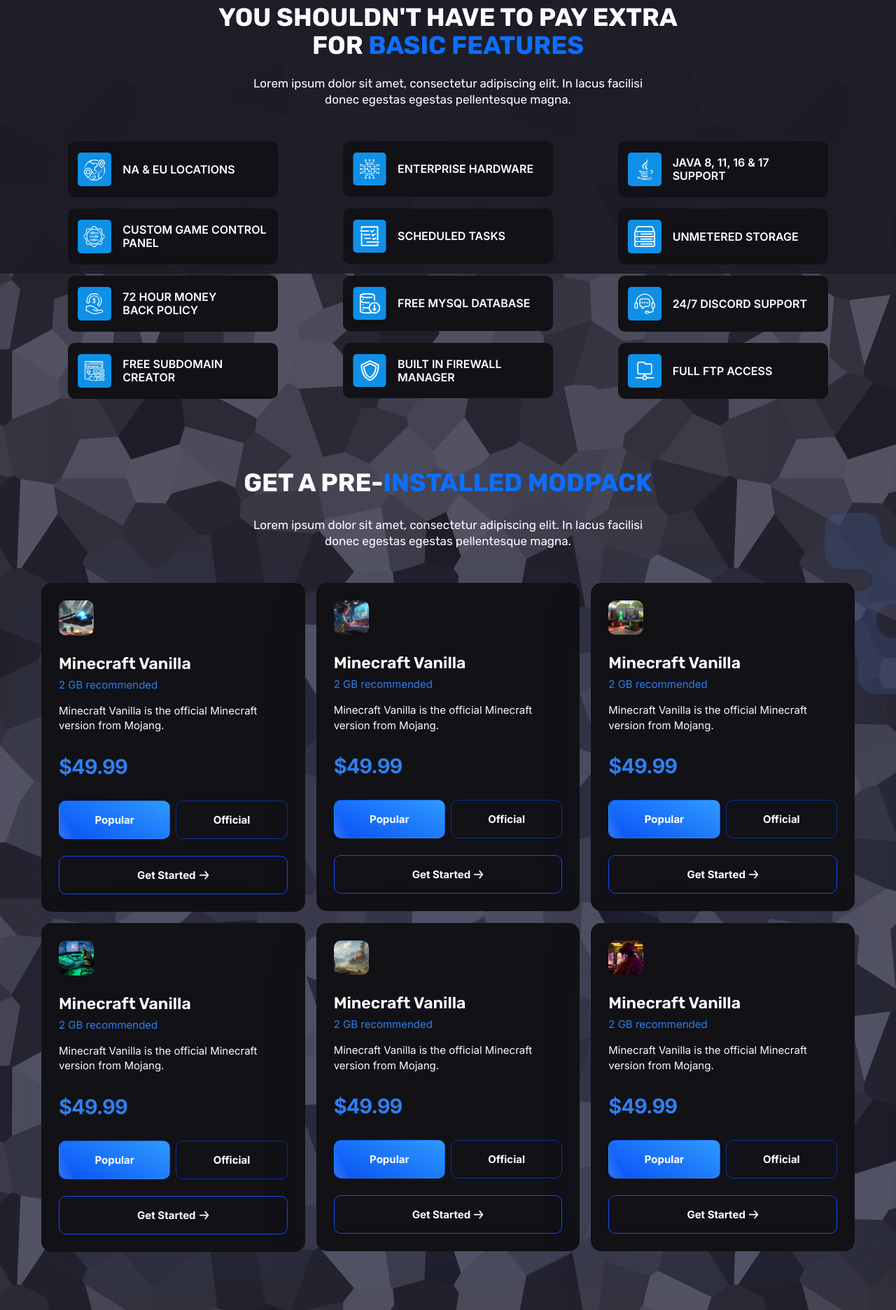
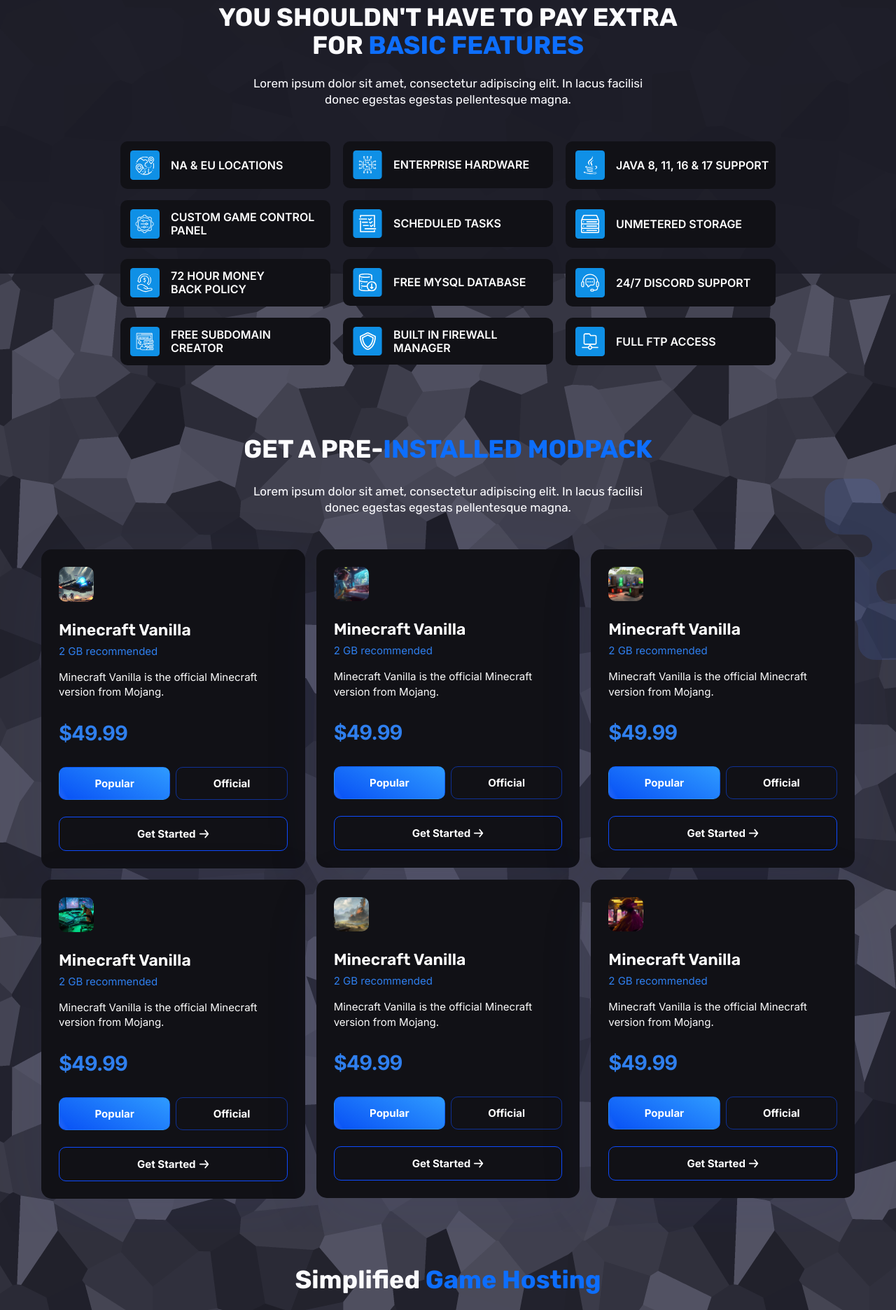
Before and after one commit to AnjaliChandaRC/gravel-host-new, a PHP site: page /product.html in a window 1280 px wide. Shown: the part 409-2281 px from the top of the page at 70% size. Run offline with PHP 8.4, Linux system fonts and the light colour scheme; some libraries are stand-ins or nearby versions.

Commit message:
buttonts

```diff
--- a/assets/css/style.css
+++ b/assets/css/style.css
@@ -465,6 +465,23 @@ button:focus::after {
 .pricing-plan-cards:hover .btn-get-started svg {
   margin-left: 8px;
 }
+.btn-get-started-product {
+  padding: 13px 32px;
+}
+.btn-get-started:hover {
+  background: linear-gradient(
+      27deg,
+      rgba(0, 63, 243, 0.8) 0%,
+      rgba(48, 156, 255, 0.8) 100%
+    ),
+    linear-gradient(0deg, #2898ff 0%, #2898ff 100%), #1d1d27;
+}
+.installed-modpack-cards .btn-get-started svg {
+  transition: 0.3s ease-in-out;
+}
+.btn-get-started:hover svg {
+  margin-left: 8px;
+}
 .cardsbgabsoluteimg {
   bottom: -4%;
   left: -9%;
@@ -731,6 +748,9 @@ button:focus::after {
 .basic-feature-cards:hover p {
   opacity: 0.7;
 }
+.basic-cards-row-custom-width {
+  max-width: 930px;
+}
 /* ------- */
 
 /* ===== PRE-INSTALLED MODPACK ====== */
@@ -763,7 +783,7 @@ button:focus::after {
     #2898ff;
   max-width: 161px;
   width: 100%;
-  padding: 16px 32px !important;
+  padding: 12px 32px !important;
   border: 1px solid transparent;
   box-shadow: none;
 }
@@ -775,29 +795,7 @@ button:focus::after {
   animation: btn-pulse 1s;
   box-shadow: 0 0 0 0.7em transparent;
 }
-.btn-get-started {
-  border-radius: 10px;
-  border: 1px solid #0e4bfe;
-  padding: 16px 32px;
-  gap: 4px;
-  width: 100%;
-  transition: 0.4s ease-in-out;
-  background: transparent;
-}
-.btn-get-started:hover {
-  background: linear-gradient(
-      27deg,
-      rgba(0, 63, 243, 0.8) 0%,
-      rgba(48, 156, 255, 0.8) 100%
-    ),
-    linear-gradient(0deg, #2898ff 0%, #2898ff 100%), #1d1d27;
-}
-.installed-modpack-cards .btn-get-started svg {
-  transition: 0.3s ease-in-out;
-}
-.btn-get-started:hover svg {
-  margin-left: 8px;
-}
+
 @keyframes btn-pulse {
   0% {
     box-shadow: 0 0 0 0 #3cb4e5;
@@ -1041,7 +1039,7 @@ button:focus::after {
     width: 100%;
   }
   .basic-feature-cards {
-    padding: 16px 8px 16px 14px;
+    padding: 13px 8px 13px 14px;
     max-width: 300px;
     margin: unset;
   }
@@ -1099,9 +1097,6 @@ button:focus::after {
   }
   .basic-feature-cards {
     margin: 0 auto;
-  }
-  .basic-feature-cards:hover {
-    transform: translateX(5%);
   }
 }
 @media (min-width: 1199.99px) {
--- a/assets/js/custom.js
+++ b/assets/js/custom.js
@@ -54,7 +54,6 @@ function switchTab(tabs) {
     document.getElementById("content-1").innerHTML = "$49.99";
     tab2.classList.add("btn-official");
     tab1.classList.remove("btn-official");
-  } else {
   }
   if (tabs === tab2) {
     document.getElementById("content-1").innerHTML = "$69.99";
@@ -66,8 +65,8 @@ function switchTab(tabs) {
     document.getElementById("content-2").innerHTML = "$49.99";
     tab4.classList.add("btn-official");
     tab3.classList.remove("btn-official");
-  } else {
   }
+
   if (tabs === tab4) {
     document.getElementById("content-2").innerHTML = "$69.99";
     tab3.classList.add("btn-official");
@@ -78,7 +77,6 @@ function switchTab(tabs) {
     document.getElementById("content-3").innerHTML = "$49.99";
     tab6.classList.add("btn-official");
     tab5.classList.remove("btn-official");
-  } else {
   }
   if (tabs === tab6) {
     document.getElementById("content-3").innerHTML = "$69.99";
@@ -90,7 +88,6 @@ function switchTab(tabs) {
     document.getElementById("content-4").innerHTML = "$49.99";
     tab8.classList.add("btn-official");
     tab7.classList.remove("btn-official");
-  } else {
   }
   if (tabs === tab8) {
     document.getElementById("content-4").innerHTML = "$69.99";
@@ -102,7 +99,6 @@ function switchTab(tabs) {
     document.getElementById("content-5").innerHTML = "$49.99";
     tab10.classList.add("btn-official");
     tab9.classList.remove("btn-official");
-  } else {
   }
   if (tabs === tab10) {
     document.getElementById("content-5").innerHTML = "$69.99";
@@ -114,7 +110,6 @@ function switchTab(tabs) {
     document.getElementById("content-6").innerHTML = "$49.99";
     tab12.classList.add("btn-official");
     tab11.classList.remove("btn-official");
-  } else {
   }
   if (tabs === tab12) {
     document.getElementById("content-6").innerHTML = "$69.99";
--- a/product.html
+++ b/product.html
@@ -595,12 +595,13 @@
           Lorem ipsum dolor sit amet, consectetur adipiscing elit. In lacus
           facilisi donec egestas egestas pellentesque magna.
         </p>
+        <div class="basic-cards-row-custom-width mx-auto">
           <div class="row mt-xl-5 pt-md-3 pt-xl-0 mt-4">
             <div class="col-lg-4 col-sm-6 px-2">
               <div
                 class="basic-feature-cards transition300 d-flex gap-3 align-items-center ms-auto"
               >
-              <img src="/assets/images/svg/na&eulocation.svg" alt="" />
+                <img width="42" src="/assets/images/svg/na&eulocation.svg" alt="na&eulocation" />
                 <p
                   style="line-height: 117%"
                   class="mb-0 text-white fw-semibold ff-inter fs_lg"
@@ -863,7 +869,7 @@
               <button
                 onclick="window.location.href='https://gravelhost.com/voice-servers';"
                 style="line-height: 140%"
-                class="btn-get-started text-white mt-lg-4 mt-3 fs_md fw-bold ff-inter d-flex align-items-center justify-content-center"
+                class="btn-get-started btn-get-started-product text-white mt-lg-4 mt-3 fs_md fw-bold ff-inter d-flex align-items-center justify-content-center"
               >
                 Get Started
                 <svg
@@ -937,7 +943,7 @@
               <button
                 onclick="window.location.href='https://gravelhost.com/voice-servers';"
                 style="line-height: 140%"
-                class="btn-get-started text-white mt-lg-4 mt-3 fs_md fw-bold ff-inter d-flex align-items-center justify-content-center"
+                class="btn-get-started btn-get-started-product text-white mt-lg-4 mt-3 fs_md fw-bold ff-inter d-flex align-items-center justify-content-center"
               >
                 Get Started
                 <svg
@@ -1011,7 +1017,7 @@
               <button
                 onclick="window.location.href='https://gravelhost.com/voice-servers';"
                 style="line-height: 140%"
-                class="btn-get-started text-white mt-lg-4 mt-3 fs_md fw-bold ff-inter d-flex align-items-center justify-content-center"
+                class="btn-get-started btn-get-started-product text-white mt-lg-4 mt-3 fs_md fw-bold ff-inter d-flex align-items-center justify-content-center"
               >
                 Get Started
                 <svg
@@ -1084,7 +1090,7 @@
               <button
                 onclick="window.location.href='https://gravelhost.com/voice-servers';"
                 style="line-height: 140%"
-                class="btn-get-started text-white mt-lg-4 mt-3 fs_md fw-bold ff-inter d-flex align-items-center justify-content-center"
+                class="btn-get-started btn-get-started-product text-white mt-lg-4 mt-3 fs_md fw-bold ff-inter d-flex align-items-center justify-content-center"
               >
                 Get Started
                 <svg
@@ -1158,7 +1164,7 @@
               <button
                 onclick="window.location.href='https://gravelhost.com/voice-servers';"
                 style="line-height: 140%"
-                class="btn-get-started text-white mt-lg-4 mt-3 fs_md fw-bold ff-inter d-flex align-items-center justify-content-center"
+                class="btn-get-started btn-get-started-product text-white mt-lg-4 mt-3 fs_md fw-bold ff-inter d-flex align-items-center justify-content-center"
               >
                 Get Started
                 <svg
@@ -1231,7 +1237,7 @@
               <button
                 onclick="window.location.href='https://gravelhost.com/voice-servers';"
                 style="line-height: 140%"
-                class="btn-get-started text-white mt-lg-4 mt-3 fs_md fw-bold ff-inter d-flex align-items-center justify-content-center"
+                class="btn-get-started btn-get-started-product text-white mt-lg-4 mt-3 fs_md fw-bold ff-inter d-flex align-items-center justify-content-center"
               >
                 Get Started
                 <svg
```
Also changed, not shown: other parts of product.html (+24 -19 lines). Lines whose indentation alone changed are shown as unchanged.
